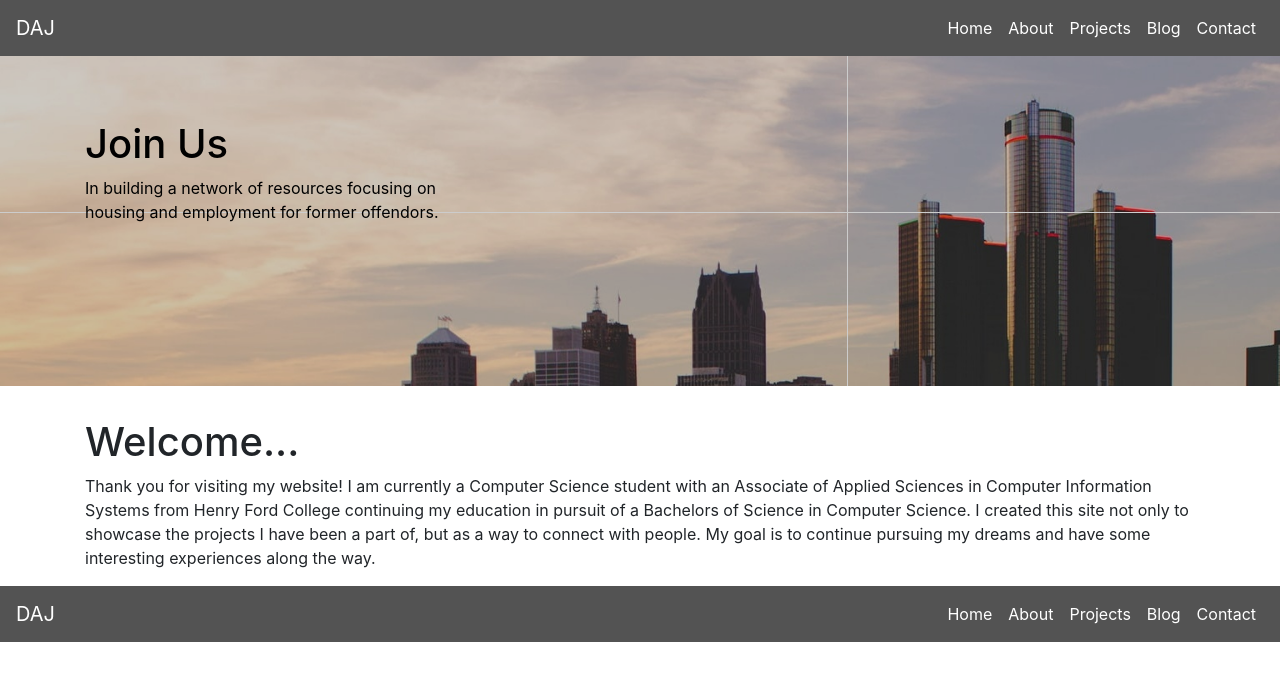
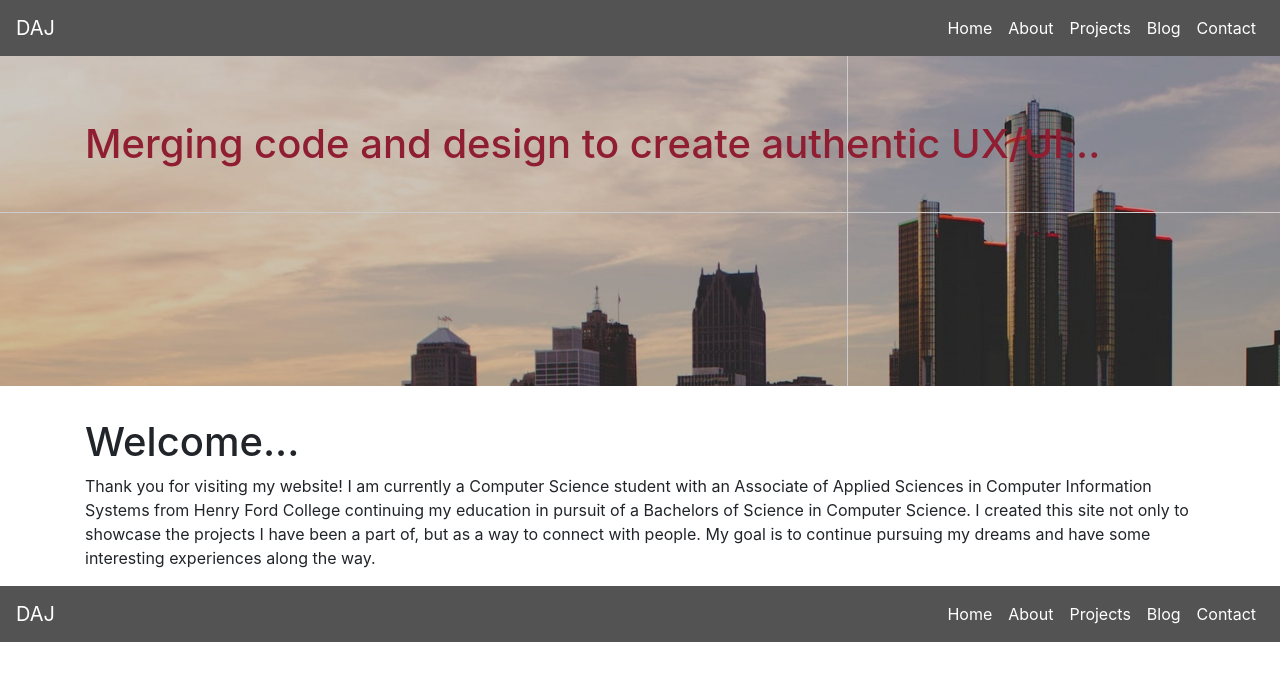
Before and after one commit to datoche-juarez/personal-site, a React (Create React App) app: page / in a window 1280 px wide. Shown: the top 680 px of the page. Built offline with nearby package versions, Linux system fonts and the light colour scheme.

Commit message:
Updated header...

```diff
--- a/src/components/Jumbotron.js
+++ b/src/components/Jumbotron.js
@@ -30,14 +30,7 @@ export const Jumbotron = () => (
     <Jumbo fluid className="jumbo">
       <div className="overlay"></div>
       <Container style={{ color: "#000" }}>
-        <h1>Join Us</h1>
-        <p>
-          In building a network of resources focusing on <br></br>
-          housing and employment for former offendors.
-          {/* that <br></br>
-          have changed their lives around and deserve an opp-<br></br>
-          ortunity to move on with their lives. */}
-        </p>
+        <h1 style={{color: "#901e33"}}>Merging code and design to create authentic UX/UI...</h1>
       </Container>
     </Jumbo>
   </Styles>
```
